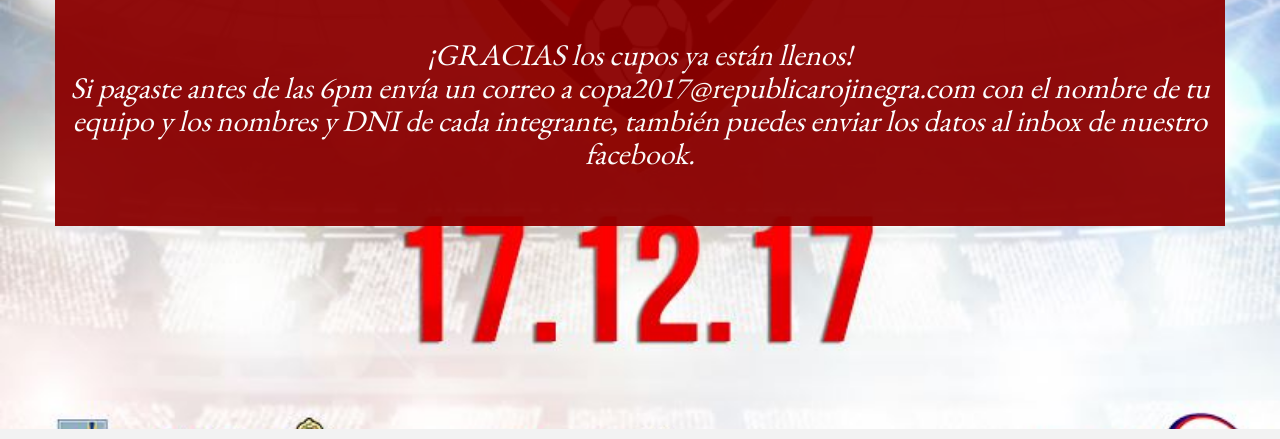
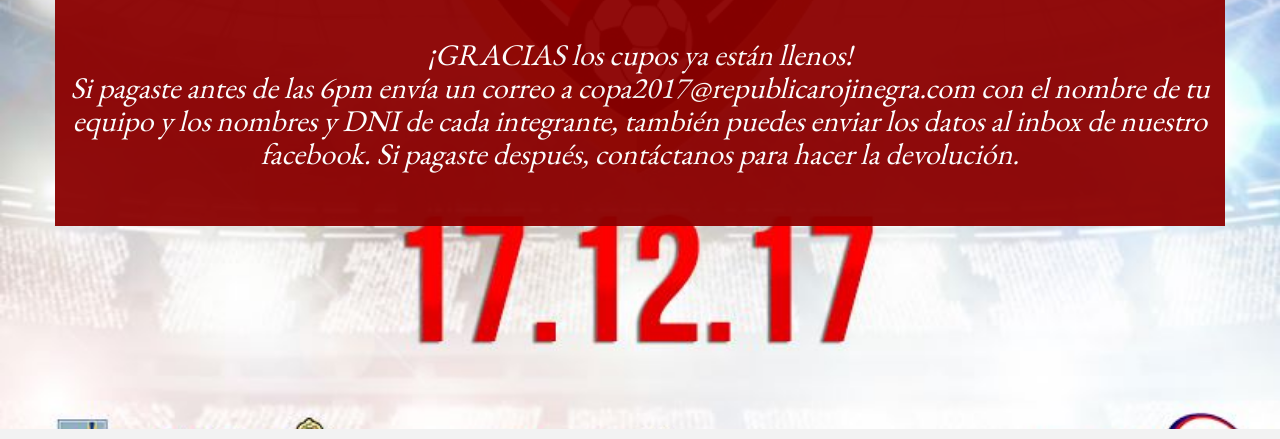
Before and after one commit to republicarojinegra/republicarojinegra.github.io, a plain HTML site: page copa2017inscripciones.html in a window 1280 px wide. Shown: the part 361-800 px from the top of the page. Drawn offline with nearby package versions, Linux system fonts and the light colour scheme.

Commit message:
cupos llenos

```diff
--- a/copa2017inscripciones.html
+++ b/copa2017inscripciones.html
@@ -68,6 +68,7 @@
 				<h3>¡GRACIAS los cupos ya están llenos!
 					<br>
 					Si pagaste antes de las 6pm envía un correo a copa2017@republicarojinegra.com con el nombre de tu equipo y los nombres y DNI de cada integrante, también puedes enviar los datos al inbox de nuestro facebook.
+					Si pagaste después, contáctanos para hacer la devolución.
 				</h3>
 				<br>
 				<br>
```
